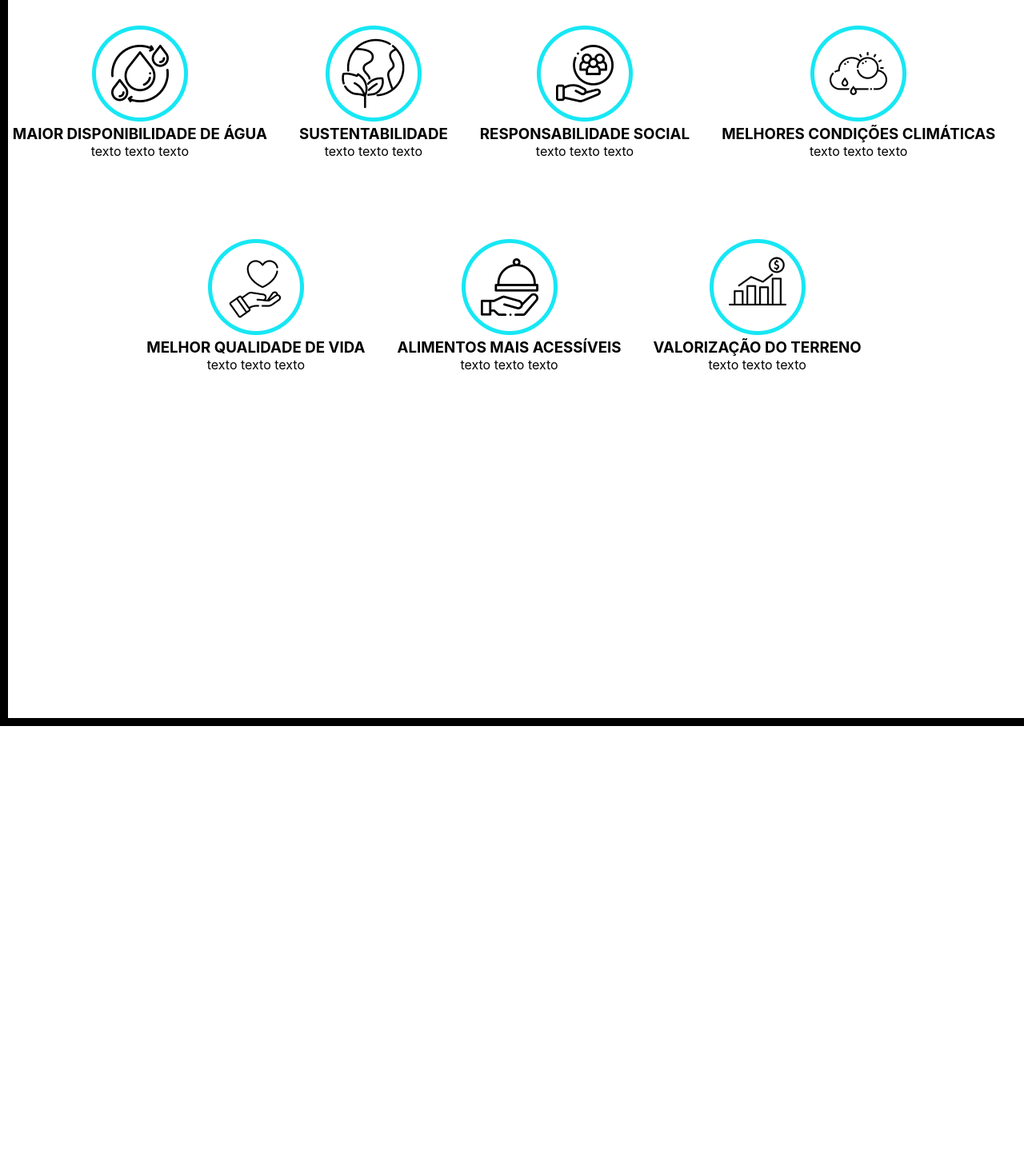
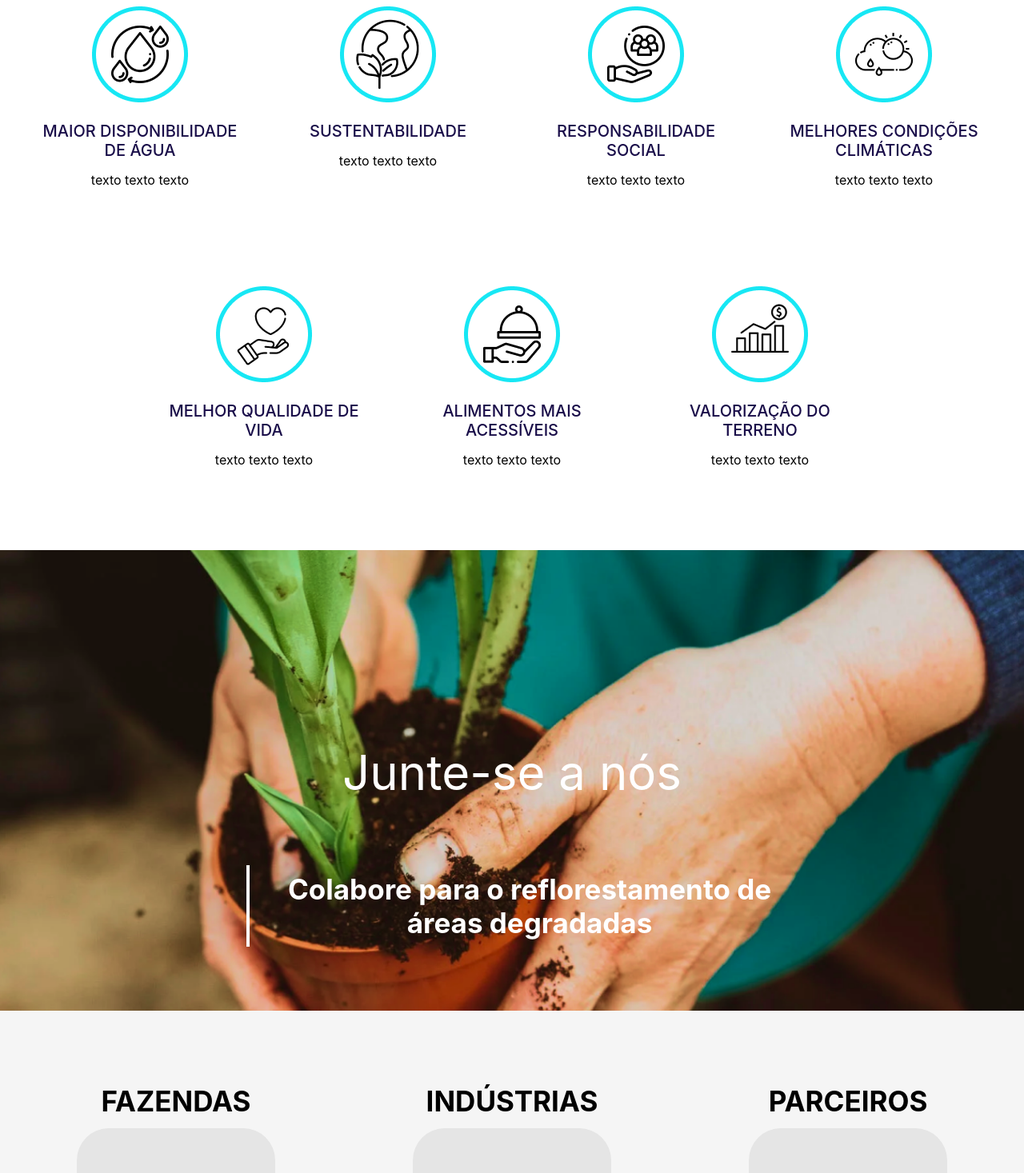
Before and after one commit to paulodevsilva/call-for-code, a React (Create React App) app in the folder frontend/: page / in a window 1280 px wide. Shown: the part 1330-2797 px from the top of the page at 80% size. Before the commit the page ends 2238 px from the top, so only its background shows below. Built offline with nearby package versions, Linux system fonts and the light colour scheme.

Commit message:
Add JoinUs

```diff
--- a/frontend/src/App.css
+++ b/frontend/src/App.css
@@ -43,6 +43,9 @@
   height: 70vh;
   display: flex;
   flex-direction: column;
+  background-repeat: no-repeat;
+  background-size: cover;
+  background-position: center;
 }
 
 .hero-div {
@@ -87,15 +90,16 @@
 .about-us {
   width: 100%;
   /* height: 594px; */
-  margin-top: 12px;
+  padding: 10vh 0vh;
+  background-color: rgba(229, 229, 229, 0.38);;
 }
 
 .about-us-title {
-  margin-top: 64px;
   text-align: center;
   font-weight: 500;
   /* font-size: 45px; */
   font-size: 3vw;
+  color: #190D49;
 }
 
 .about-us-div {
@@ -108,13 +112,12 @@
 
 .about-us-paragraph {
   /* width: 779px; */
-  width: 60%;
+  width: 50%;
   /* height: 282px; */
   margin: auto;
   text-align: center;
   /* margin-top: 54px; */
   margin-top: 8vh;
-  margin-bottom: 110px;
   font-weight: 500;
   /* font-size: 30px; */
   font-size: 2.0vw;
@@ -124,15 +127,14 @@
 
 .benefits {
   width: 100%;
-  height: 1092px;
-  border: 10px solid black;
+  padding: 10vh 0vh;
 }
 
 .benefits-title {
   text-align: center;
-  margin-top: 80px;
-  /* margin-bottom: 100px; */
+  /* margin-top: 80px; */
   font-size: 3vw;
+  color: #190D49;
 }
 
 .benefits-items {
@@ -144,6 +146,130 @@
 
 .benefit-item {
   text-align: center;
+  padding: 0px 30px;
+  margin-top: 100px;
+  width: 250px;
+  height: 250px;
+}
+
+.item-title {
+  font-weight: 500;
+  font-size: 20px;
+  color: #190D49;
+  margin-top: 20px;
+}
+
+.item-text {
+  font-weight: 400;
+  font-size: 16px;
+  margin-top: 15px;
+}
+
+/* css from JoinUs */
+
+.join-us-section {
+  display: flex;
+  flex-direction: column;
+}
+
+.join-us-img {
+  width: 100%;
+  height: 72vh;
+  background-repeat: no-repeat;
+  background-size: cover;
+  background-position: center;
+  /* text-align: center; */
+  display: flex;
+  flex-direction: column;
+  justify-content: flex-end;
+  color: white;
+}
+
+.join-us-title {
+  margin-bottom: 10vh;
+  font-weight: 400;
+  font-size: 60px;
+  text-align: center;
+}
+
+.join-us-subtitle-box {
+  margin-bottom: 10vh;
+  display: flex;
+  align-items: center;
+  justify-content: center;
+}
+
+.join-us-detail-subtitle {
+  background-color: white;
+  width: 4px;
+  height: 102px;
   margin-right: 40px;
-  margin-top: 100px;
+
 }
+
+.join-us-subtitle {
+  width: 621px;
+  font-size: 35px;
+  font-weight: 700;
+  text-align: center;
+}
+
+.join-us-body {
+  display: flex;
+  flex-direction: column;
+  align-items: center;
+  justify-content: center;
+  padding: 92px 0;
+  background-color: #e5e5e563;
+}
+
+.join-us-partners {
+  display: flex;
+  align-items: center;
+  justify-content: center;
+  padding-bottom: 80px;
+}
+
+.farmers {
+  width: 300px;
+  height: 350px;
+  margin: 0 60px;
+}
+
+.farmers h3 {
+  font-weight: 700;
+  font-size: 35px;
+  text-align: center;
+  margin-bottom: 13px;
+}
+
+.farmers p {
+  font-weight: 700;
+  font-size: 16px;
+  text-align: center;
+  margin-top: 25px;
+}
+
+.farmers div {
+  width: 248px;
+  height: 246px;
+  border-radius: 40px;
+  background-color: #E5E5E5;
+  margin: auto;
+}
+
+.join-us-text {
+  font-weight: 500;
+  font-size: 20px;
+  margin-bottom: 60px;
+}
+
+.join-us-button {
+  width: 286px;
+  height: 50px;
+  background-color: #17E7F4;
+  border-radius: 50px;
+  font-weight: 600;
+  font-size: 20px;
+  border: 0px;
+}
--- a/frontend/src/App.js
+++ b/frontend/src/App.js
@@ -3,6 +3,7 @@ import Header from './Components/Header';
 import Hero from './Components/Hero';
 import AboutUs from './Components/AboutUs';
 import Benefits from './Components/Benefits';
+import JoinUs from './Components/JoinUs';
 
 function App() {
   return (
@@ -11,6 +12,7 @@ function App() {
       <Hero />
       <AboutUs />
       <Benefits />
+      <JoinUs />
     </div>
   );
 }
--- a/frontend/src/Components/Benefits.jsx
+++ b/frontend/src/Components/Benefits.jsx
@@ -11,7 +11,7 @@ class Benefits extends React.Component {
           {
             benefitsData.map((element) => {
               return (
-                <BenefitItem key={element.id} item={element} />
+                <BenefitItem key={ element.id } item={ element } />
               );
             })
           }
--- /dev/null
+++ b/frontend/src/Components/JoinUs.jsx
@@ -0,0 +1,42 @@
+import React from 'react';
+
+class JoinUs extends React.Component {
+  render() {
+    return (
+      <section className="join-us-section">
+        <div className="join-us-img" style={{ backgroundImage: "url(/Imgs/imageJoin.png)" }}>
+          <h1 className="join-us-title">Junte-se a nós</h1>
+          <div className="join-us-subtitle-box">
+            <div className="join-us-detail-subtitle" />
+            <h2 className="join-us-subtitle">Colabore para o reflorestamento de áreas degradadas</h2>
+          </div>
+        </div>
+        <div className="join-us-body">
+          <div className="join-us-partners">
+            <div className="farmers">
+              <h3>FAZENDAS</h3>
+              <div />
+              <p>Aumente sua renda disponibilizando uma parte do seu terreno</p>
+            </div>
+          <div className="farmers">
+              <h3>INDÚSTRIAS</h3>
+              <div />
+              <p>frase de efeito</p>
+          </div>
+          <div className="farmers">
+              <h3>PARCEIROS</h3>
+              <div />
+              <p>frase de efeito</p>
+          </div>
+          </div>
+          <div className="join-us-text">
+            frase de efeito xxxxxxxxxxxxxxxxxxxxxxxxxxxxxxxxxxxxxxxxxxxxx
+          </div>
+          <button className="join-us-button">Junte-se a nós</button>
+        </div>
+      </section>
+    );
+  }
+}
+
+export default JoinUs;
```
Also changed, not shown: frontend/public/Imgs/imageJoin.png (added).
